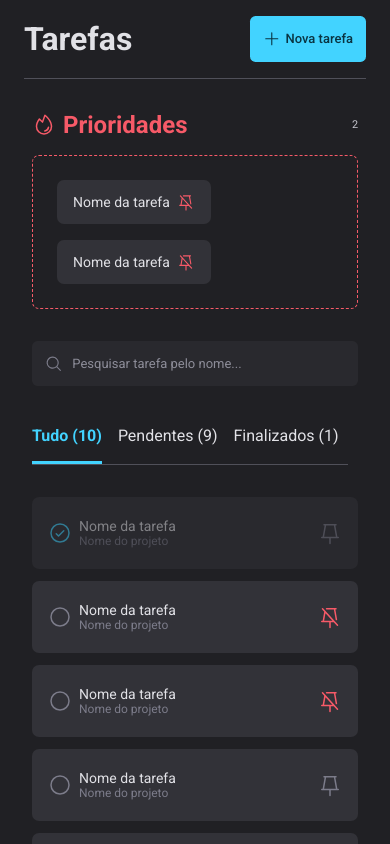
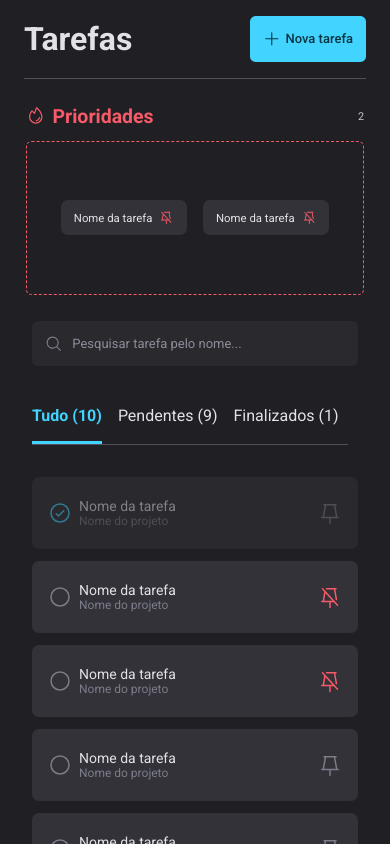
Before and after one commit to viniciusxsousa/e-tasks, a React (Vite) app: page / in a window 390 px wide. Built offline with nearby package versions, Linux system fonts and the light colour scheme.

Commit message:
tornando responsivo a area de prioridades

```diff
--- a/src/components/Priorities/styles.js
+++ b/src/components/Priorities/styles.js
@@ -1,7 +1,8 @@
 import styled from "styled-components";
+import { DEVICE_BREAKPOINTS } from '../../styles/deviceBreakpoints'
 
 export const Container = styled.section`
-  padding: 32px;
+  padding: 2rem;
 `;
 
 export const Header = styled.header`
@@ -10,7 +11,7 @@
   align-items: center;
 
   > h1 {
-    font-size: 24px;
+    font-size: 1.5rem;
     color: ${({ theme }) => theme.COLORS.RED_200};
     display: flex;
     align-items: center;
@@ -25,11 +26,16 @@
 export const Tasks = styled.div`
   border: 1px dashed  ${({ theme }) => theme.COLORS.RED_200};
   min-height: 154px;
-  border-radius: 7px;
-  margin-top: 16px;
+  border-radius: 0.43rem;
+  margin-top: 1rem;
 
   display: flex;
   gap: 16px;
-  padding: 24px;
+  padding: 1.5rem;
   flex-wrap: wrap;
+
+ @media (max-width: ${DEVICE_BREAKPOINTS.SM}) {
+  justify-content: center;
+  align-items: center;
+ }
 `;
--- a/src/components/ShortTask/styles.js
+++ b/src/components/ShortTask/styles.js
@@ -3,18 +3,18 @@
 export const Container = styled.button`
   background-color: ${({ theme }) => theme.COLORS.GRAY_600};
   color: ${({ theme }) => theme.COLORS.GRAY_100};
-  height: 44px;
+  height: 2.75rem;
   border: 0;
-  padding: 0 16px;
+  padding: 0 1rem;
   border-radius: 7px;
-  font-size: 14px;
+  font-size: 0.875rem;
 
   display: flex;
   align-items: center;
   gap: 7px;
 
   > svg {
-    font-size: 18px;
+    font-size: 1.125rem;
     color: ${({ theme }) => theme.COLORS.RED_200};
   }
 `;
```
